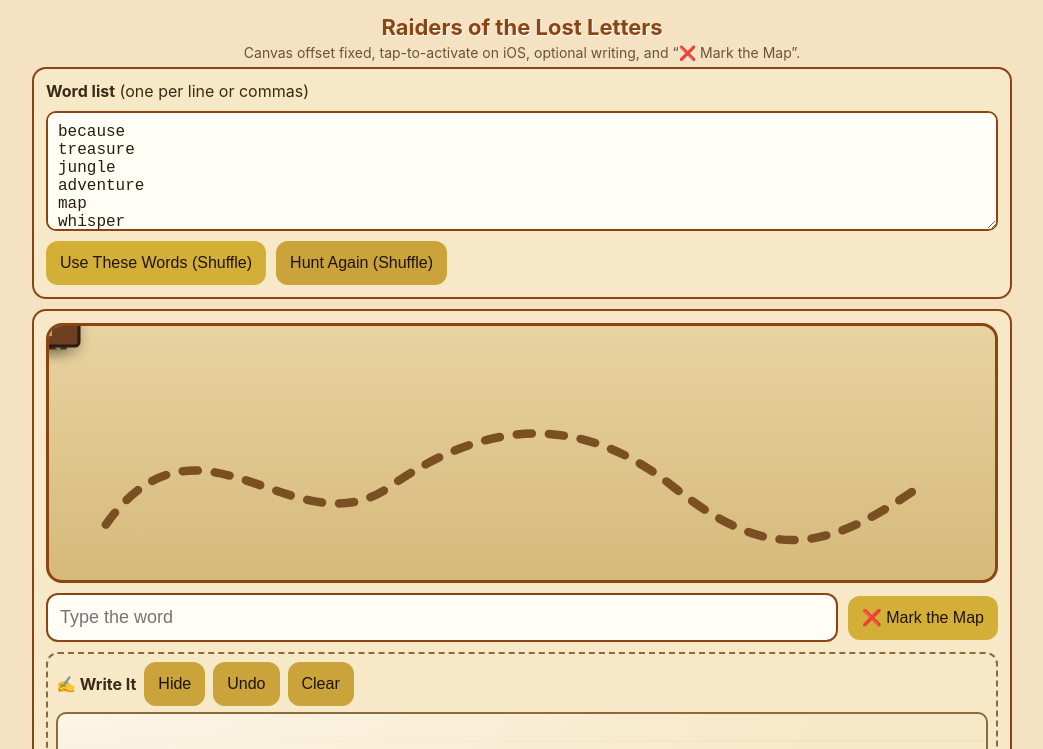
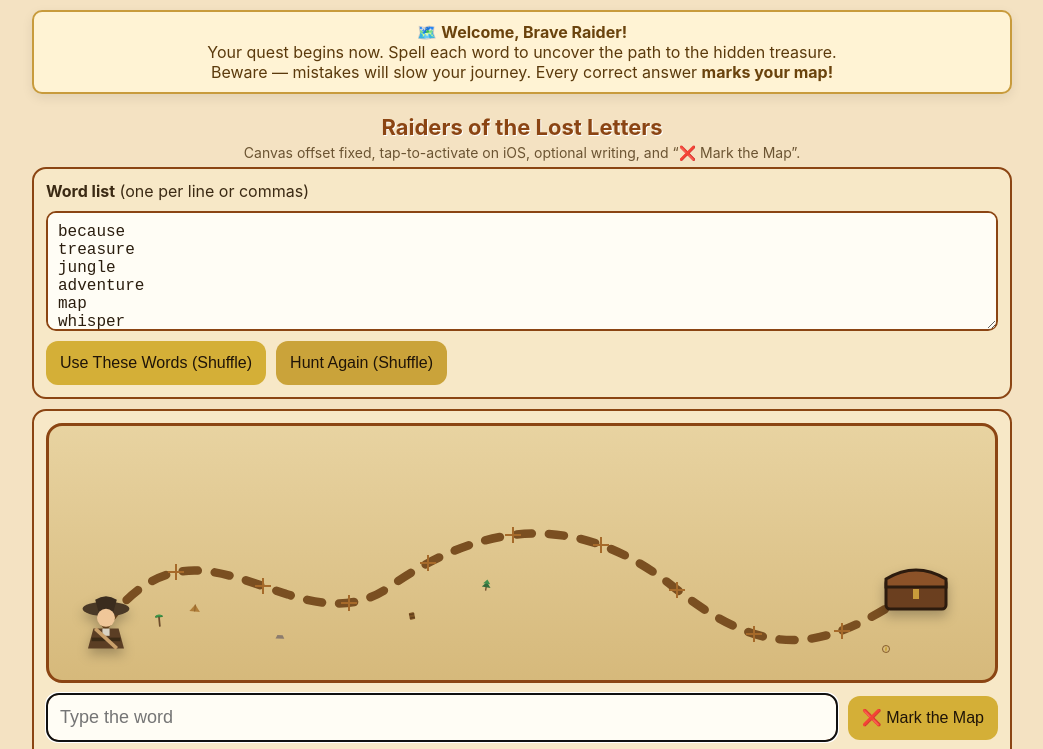
Before and after one commit to dlb08d/Raiders-of-the-Lost-Letters, a plain HTML site: page index.html in a window 1280 px wide. Both pictures are taken after a click on the button "Use These Words (Shuffle)". Shown: the top 749 px of the page, without its empty margins (118-1161 px from the left). Drawn offline with Linux system fonts and the light colour scheme.

Commit message:
Add files via upload
Adventurous intro added:
- New Indiana Jones–style welcome message at the top
- Smooth fade-in animation for immersive start
- Subtle parchment rustle sound on first tap (iOS-safe)
- Maintains treasure hunt theme and builds excitement before gameplay

```diff
--- a/index.html
+++ b/index.html
@@ -21,17 +21,40 @@
   header{ padding:14px 12px 6px; text-align:center; }
   h1{ margin:0 0 4px; color:var(--border); text-shadow:1px 1px #fff; font-size:22px; }
   .tag{ color:#6b5432; font-size:14px }
-  .wrap{ width:min(980px, 94%); margin:0 auto 16px; }
+  .wrap{ width:min(980px, 94%); margin:0 auto 16px; position:relative; z-index:5; }
+
+  /* Adventurous Intro */
+  #gameIntro{
+    margin: 10px auto 6px;
+    max-width: 980px;
+    width: 94%;
+    background:#fff3d4;
+    border:2px solid #c89b3c;
+    border-radius:10px;
+    padding:10px 12px;
+    color:#5b3a0c;
+    text-align:center;
+    line-height:1.25;
+    box-shadow: 0 4px 12px rgba(0,0,0,.08);
+    opacity:0; transform: translateY(-6px) scale(0.995);
+  }
+  #gameIntro b{ color:#6a430d; }
+  @keyframes parchmentIn {
+    0%{ opacity:0; transform: translateY(-6px) scale(0.995); filter: saturate(0.8); }
+    60%{ opacity:1; transform: translateY(0) scale(1.0); filter: saturate(1); }
+    100%{ opacity:1; transform: translateY(0) scale(1.0); }
+  }
+  .intro-show{ animation: parchmentIn .7s ease-out forwards; }
 
   .grid{ display:grid; gap:10px; }
-  .panel{ background:var(--panel); border:2px solid var(--border); border-radius:14px; padding:12px; position:relative; }
+  .panel{ background:var(--panel); border:2px solid var(--border); border-radius:14px; padding:12px; position:relative; z-index:5; }
 
   textarea{
     width:100%; min-height:120px; resize:vertical;
     border:2px solid var(--border); border-radius:10px; padding:10px;
     font-size:16px; background:#fffdf5; color:#2a1d0e; /* >=16px to prevent iOS zoom */
   }
-  .controls{ display:flex; flex-wrap:wrap; gap:10px; align-items:center; pointer-events:auto; }
+  .controls{ display:flex; flex-wrap:wrap; gap:10px; align-items:center; pointer-events:auto; position:relative; z-index:6; }
   button{
     padding:12px 14px; border:none; border-radius:12px; background:var(--accent); color:#1f1408;
     cursor:pointer; font-size:16px; min-height:44px; touch-action:manipulation;
@@ -41,7 +64,7 @@
     flex:1; padding:12px 12px; border:2px solid var(--border); border-radius:12px; font-size:18px; background:#fffdf5;
     min-height:44px;
   }
-  .answer-row{ display:flex; gap:10px; align-items:center; pointer-events:auto; }
+  .answer-row{ display:flex; gap:10px; align-items:center; pointer-events:auto; position:relative; z-index:6; }
   .stats{ display:flex; flex-wrap:wrap; gap:8px; font-size:13px; color:#5a4123; }
   .pill{ padding:6px 10px; background:#f9edcf; border:1px solid #d2b473; border-radius:999px; }
 
@@ -49,7 +72,7 @@
   .map-box{
     position:relative; width:100%; height:260px;
     background:linear-gradient(180deg,#e8d3a1,#d6b97b);
-    border:3px solid var(--border); border-radius:16px; overflow:hidden; pointer-events:auto;
+    border:3px solid var(--border); border-radius:16px; overflow:hidden; pointer-events:auto; z-index:4;
   }
 
   /* Auto-detect: phone/tablet/desktop -> tweak map height */
@@ -63,8 +86,8 @@
   }
 
   /* Layer ordering */
-  svg#map{ position:absolute; inset:0; z-index:2; }
-  #decorLayer{ position:absolute; inset:0; pointer-events:none; z-index:3; } /* landmarks alongside trail */
+  svg#map{ position:absolute; inset:0; z-index:2; pointer-events:none; } /* don't steal taps */
+  #decorLayer{ position:absolute; inset:0; pointer-events:none; z-index:3; } /* landmarks */
   #xLayer{ position:absolute; inset:0; pointer-events:none; z-index:4; }     /* X marks */
   #avatar, #chest{ position:absolute; transform:translate(-50%,-50%); z-index:5; pointer-events:none; }
 
@@ -114,9 +137,20 @@
 
   .good{ color:var(--good); } .bad{ color:var(--bad); }
   .sr-only{ position:absolute; left:-10000px; top:auto; width:1px; height:1px; overflow:hidden; }
+
+  /* Init banner for quick diagnostics */
+  #initBanner{ position:fixed; bottom:10px; right:10px; background:#fff3cd; color:#665200; border:1px solid #ffe08a; border-radius:8px; padding:6px 10px; font-size:12px; z-index:10000; box-shadow:0 4px 10px rgba(0,0,0,.08); }
+  #initBanner.ready{ background:#d1f7d6; color:#0b5d1e; border-color:#9ee6a7; }
 </style>
 </head>
 <body>
+  <!-- Adventurous Intro -->
+  <div id="gameIntro">
+    🗺️ <b>Welcome, Brave Raider!</b><br>
+    Your quest begins now. Spell each word to uncover the path to the hidden treasure.<br>
+    Beware — mistakes will slow your journey. Every correct answer <b>marks your map!</b>
+  </div>
+
   <header>
     <h1>Raiders of the Lost Letters</h1>
     <div class="tag">Canvas offset fixed, tap-to-activate on iOS, optional writing, and “❌ Mark the Map”.</div>
@@ -255,18 +289,33 @@ beautiful</textarea>
   <!-- Confetti layer -->
   <div id="confetti" class="confetti"></div>
 
+  <!-- Init banner -->
+  <div id="initBanner">Initializing…</div>
+
 <script>
 (function(){
   const $ = (id)=>document.getElementById(id);
+  const banner = $('initBanner');
+  function ready(msg){ banner.textContent = msg || 'Ready'; banner.classList.add('ready'); setTimeout(()=>banner.remove(), 1500); }
+
+  // Show intro animation
+  const intro = $('gameIntro');
+  requestAnimationFrame(()=> intro.classList.add('intro-show'));
+
+  try{
     const normalize = s => s.toLowerCase().trim().replace(/[^a-z']/g,'');
 
     // ---------- Tap-to-activate (iOS audio + general unlock) ----------
     let unlocked = false;
+    let playedParchment = false;
     function unlockOnce(){
       if(unlocked) return;
       unlocked = true;
-    try { (window.AudioContext||window.webkitAudioContext) && new (window.AudioContext||window.webkitAudioContext)().resume(); } catch(_){}
+      try {
+        (window.AudioContext||window.webkitAudioContext) && new (window.AudioContext||window.webkitAudioContext)().resume();
+      } catch(_){}
       try { window.speechSynthesis && window.speechSynthesis.cancel(); } catch(_){}
+      if(!playedParchment){ playedParchment = true; sfx.parchment(); }
     }
     ['touchstart','pointerdown','mousedown','keydown','click'].forEach(evt=>{
       window.addEventListener(evt, unlockOnce, {passive:true, once:true});
@@ -293,14 +342,16 @@ beautiful</textarea>
     }
     function noise(dur=0.2, vol=0.2, loop=false){
       const ac = ctx();
-    const buffer = ac.createBuffer(1, Math.max(1, ac.sampleRate*dur), ac.sampleRate);
+      const len = Math.max(1, ac.sampleRate*dur)|0;
+      const buffer = ac.createBuffer(1, len, ac.sampleRate);
       const data = buffer.getChannelData(0);
       for(let i=0;i<data.length;i++){ data[i] = (Math.random()*2-1); }
       const src = ac.createBufferSource(); src.buffer = buffer; src.loop = loop;
-    const bp = ac.createBiquadFilter(); bp.type='highpass'; bp.frequency.value=1200; // scratchy feel
+      const filter = ac.createBiquadFilter();
+      filter.type='bandpass'; filter.frequency.value=1200; filter.Q.value=0.8;
       const g = ac.createGain(); g.gain.value = vol;
-    src.connect(bp); bp.connect(g); g.connect(ac.destination);
-    return {src, g};
+      src.connect(filter); filter.connect(g); g.connect(ac.destination);
+      return {src, g, filter, ac};
     }
     const sfx = {
       coin(){ tone(900,.08,'square',.22); setTimeout(()=>tone(1350,.08,'square',.2),60); },
@@ -311,6 +362,16 @@ beautiful</textarea>
         seq.forEach((f,i)=>setTimeout(()=>tone(f,.14,'triangle',.25), i*120));
         setTimeout(()=>{ const {src,g}=noise(.25,.15,false); src.start(); setTimeout(()=>{ try{src.stop();}catch(e){}},250); }, seq.length*120 + 80);
       },
+      parchment(){
+        const n = noise(.55, .22, false);
+        // gentle envelope for parchment rustle
+        const t = n.ac.currentTime;
+        n.g.gain.setValueAtTime(0.0001, t);
+        n.g.gain.exponentialRampToValueAtTime(0.25, t+0.06);
+        n.g.gain.exponentialRampToValueAtTime(0.08, t+0.4);
+        try{ n.src.start(); }catch(e){}
+        setTimeout(()=>{ try{n.src.stop();}catch(e){} }, 600);
+      },
       penLoop: null,
       startPen(){
         if(!this.penLoop){
@@ -318,7 +379,6 @@ beautiful</textarea>
           this.penLoop = {src, g};
           try{ src.start(); }catch(e){}
         }
-      // fade in
         const ac = ctx();
         this.penLoop.g.gain.cancelScheduledValues(ac.currentTime);
         this.penLoop.g.gain.setTargetAtTime(0.18, ac.currentTime, 0.02);
@@ -347,23 +407,10 @@ beautiful</textarea>
       }catch(e){}
     }
 
-  function confettiBurst(n=60){
-    const layer = $('confetti');
-    for(let i=0;i<n;i++){
-      const el = document.createElement('i');
-      el.style.left = Math.random()*100 + 'vw';
-      el.style.background = ['gold','#d4af37','#ffd54a','#f5c36b'][i%4];
-      el.style.animationDelay = (Math.random()*0.25)+'s';
-      el.style.transform = `translateY(${Math.random()*-40}px) rotate(${Math.random()*180}deg)`;
-      layer.appendChild(el);
-      setTimeout(()=>layer.removeChild(el), 1600);
-    }
-  }
-
     // --- Coordinate scaling to fix iOS alignment ---
-  const VIEW_W = 1000, VIEW_H = 260;
     function svgScale(){
       const svg = document.getElementById('map');
+      const VIEW_W = 1000, VIEW_H = 260;
       const w = svg.clientWidth || VIEW_W;
       const h = svg.clientHeight || VIEW_H;
       return { sx: w/VIEW_W, sy: h/VIEW_H };
@@ -431,7 +478,7 @@ beautiful</textarea>
       return { nx: -ty, ny: tx };
     }
 
-  // Random landmarks along segments between X's, no adjacent repeats, rotated ±18°
+    // Random landmarks placed off-trail
     function drawRandomLandmarks(n){
       const layer = $('decorLayer'); layer.innerHTML = '';
       const svgNS = "http://www.w3.org/2000/svg";
@@ -444,7 +491,6 @@ beautiful</textarea>
       for(let i=0;i<segments;i++){
         const add = Math.random() < 0.75 ? 1 : 0;
         for(let k=0;k<add;k++){
-        // choose a type different from lastId
           let id = iconIds[Math.floor(Math.random()*iconIds.length)];
           if (id === lastId) {
             const others = iconIds.filter(x => x !== lastId);
@@ -452,14 +498,12 @@ beautiful</textarea>
           }
           lastId = id;
 
-        // place between i/n and (i+1)/n, away from X's
           const startP = i/n;
           const endP   = Math.min(1, (i+1)/n);
           const p = startP + 0.18*(endP-startP) + Math.random() * 0.46*(endP - startP);
           const base = pointAt(p);
           const {nx, ny} = normalAt(p);
 
-        // perpendicular offset so it never sits on the trail
           const side = Math.random() < 0.5 ? -1 : 1;
           const mapW = document.querySelector('.map-box').clientWidth || 800;
           const distBase = (mapW <= 430) ? 34 : (mapW > 900 ? 34 : 30);
@@ -508,9 +552,7 @@ beautiful</textarea>
       setTimeout(()=>{ for(let i=0;i<16;i++) spawnOne(); }, 300);
     }
 
-  // =====================
-  // Writing Canvas logic (CSS-pixel input, DPR-aware draw)
-  // =====================
+    // ===================== Writing Canvas logic =====================
     const canvas = $('writeCanvas');
     const writeSection = $('writeSection');
     const btnToggleWrite = $('btnToggleWrite');
@@ -583,12 +625,15 @@ beautiful</textarea>
     btnToggleWrite.addEventListener('click', toggleWrite);
     btnWriteToggleTop.addEventListener('click', toggleWrite);
 
+    if(window.ResizeObserver){
       new ResizeObserver(()=>resizeCanvas()).observe(canvas);
+    } else {
+      window.addEventListener('resize', resizeCanvas);
+      setTimeout(resizeCanvas, 300);
+    }
     window.addEventListener('orientationchange', ()=>setTimeout(resizeCanvas, 250));
 
     // ===================== Game logic =====================
-  const VIEW_W = 1000, VIEW_H = 260;
-  let path, pathLength=1;
     let baseList = [];
     let queue = [];
     let total = 0;
@@ -620,24 +665,6 @@ beautiful</textarea>
       $('statBest').textContent = (best===null ? '—' : best);
     }
 
-  function initPath(){
-    path = document.getElementById('trail');
-    pathLength = path.getTotalLength ? path.getTotalLength() : 1000;
-    placeAtPercent($('chest'), 0.995);
-  }
-
-  function next(autoSpeak=false){
-    while(queue.length && queue[0].mastered) queue.shift();
-    if(queue.length === 0){ return finish(); }
-    current = queue[0];
-    if(autoSpeak && !speakLock){
-      speakLock = true;
-      speak(current.raw);
-      setTimeout(()=>{ speakLock=false; }, 500);
-    }
-    $('answer').focus();
-  }
-
     function startRound(reshuffle=true){
       initPath();
       const list = reshuffle ? shuffle(baseList) : baseList.slice();
@@ -655,6 +682,18 @@ beautiful</textarea>
       next(true);
     }
 
+    function next(autoSpeak=false){
+      while(queue.length && queue[0].mastered) queue.shift();
+      if(queue.length === 0){ return finish(); }
+      current = queue[0];
+      if(autoSpeak && !speakLock){
+        speakLock = true;
+        speak(current.raw);
+        setTimeout(()=>{ speakLock=false; }, 500);
+      }
+      $('answer').focus();
+    }
+
     function submit(){
       if(!current) return;
       const val = normalize($('answer').value);
@@ -668,7 +707,6 @@ beautiful</textarea>
         $('feedback').className = 'good';
         maybeRandomSFX();
 
-      // Advance one X (progress only on correct)
         stepIndex = Math.min(total, stepIndex + 1);
         setAvatarAtPercent(stepIndex/total);
 
@@ -684,7 +722,6 @@ beautiful</textarea>
         $('feedback').className = 'bad';
         sfx.drum();
 
-      // No backtracking; stay on same X
         queue.shift();
         const insertAt = Math.min(3, queue.length);
         queue.splice(insertAt, 0, current);
@@ -714,7 +751,7 @@ beautiful</textarea>
       const parsed = parseList(text);
       if(parsed.length === 0){ alert('Please enter at least one word.'); return; }
       baseList = parsed;
-    startRound(true); // shuffle
+      startRound(true);
     });
     $('btnHuntAgain').addEventListener('click', ()=>{
       if(baseList.length === 0){ alert('Paste a word list first.'); return; }
@@ -724,20 +761,25 @@ beautiful</textarea>
     $('answer').addEventListener('keydown', (e)=>{ if(e.key==='Enter'){ submit(); }});
     $('btnMark').addEventListener('click', submit);
 
-  // Tap on the map focuses the input (helps iOS users)
     document.getElementById('mapBox').addEventListener('pointerdown', ()=>{ $('answer').focus(); });
 
-  // Initialize best
     const best = localStorage.getItem('treasure_best_repeats');
     $('statBest').textContent = (best===null ? '—' : best);
 
-  // Recompute positions on resize/rotation to keep iOS aligned
     window.addEventListener('resize', ()=>{
       drawXMarks(total || 0);
       drawRandomLandmarks(total || 0);
       setAvatarAtPercent(stepIndex/(total||1));
       placeAtPercent($('chest'), 0.995);
     });
+
+    ready('Ready');
+  }catch(err){
+    console.error(err);
+    const banner = document.getElementById('initBanner');
+    banner.textContent = '⚠ ' + (err.message || String(err));
+    banner.style.background = '#ffd6d6'; banner.style.color = '#7a1515'; banner.style.borderColor = '#ff9b9b';
+  }
 })();
 </script>
 </body>
```
Lines whose indentation alone changed are shown as unchanged.
